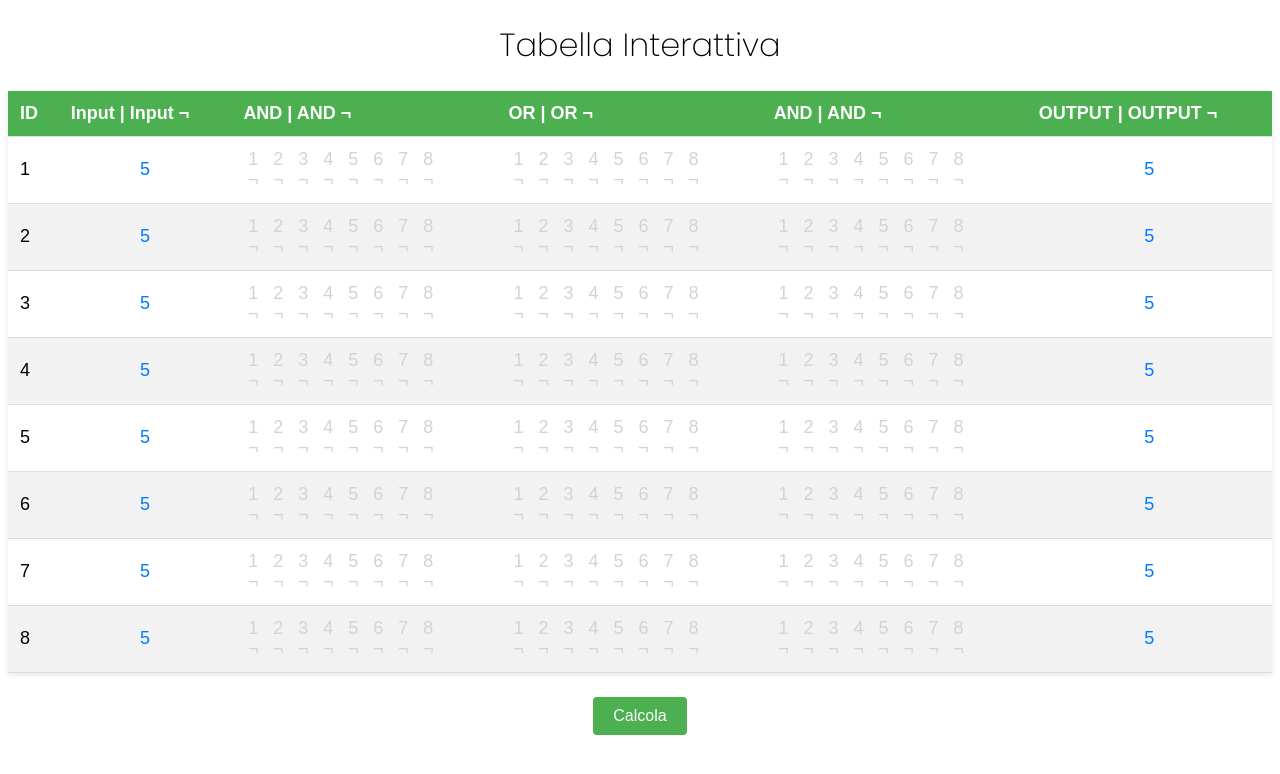
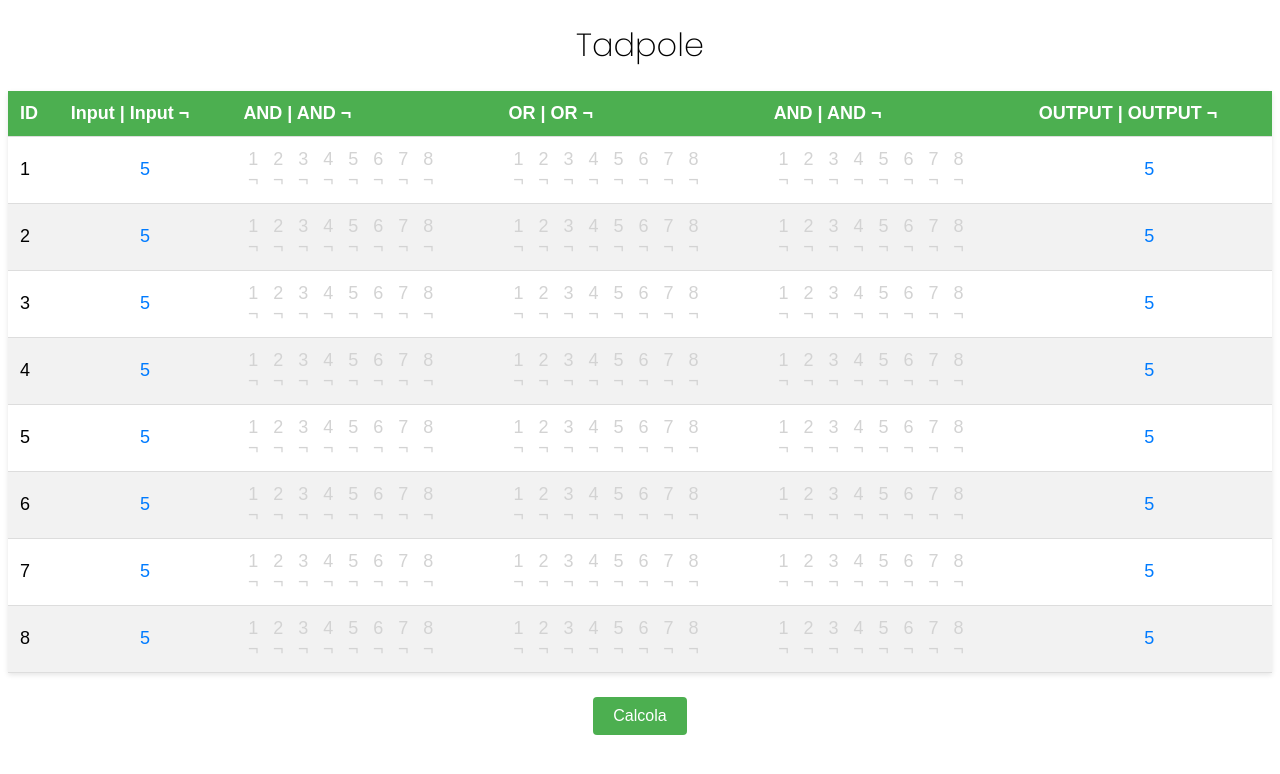
Before and after one commit to FilippoLN001/Tesi-FPGA, an Angular app: page / in a window 1280 px wide. Shown: the top 774 px of the page. Built offline with nearby package versions, Linux system fonts and the light colour scheme.

Commit message:
change finally name

```diff
--- a/src/app/table/table.component.ts
+++ b/src/app/table/table.component.ts
@@ -35,7 +35,7 @@ type CheckboxColumn = 'and1CheckboxStates' | 'orCheckboxStates' | 'and2CheckboxS
   styleUrls: ['./table.component.css']
 })
 export class TableComponent implements OnInit {
-  title = 'Tabella Interattiva';
+  title = 'Tadpole';
   rows: TableRow[] = Array(8).fill(0).map((_, index) => ({
     id: index + 1,
     input: 0,
```
